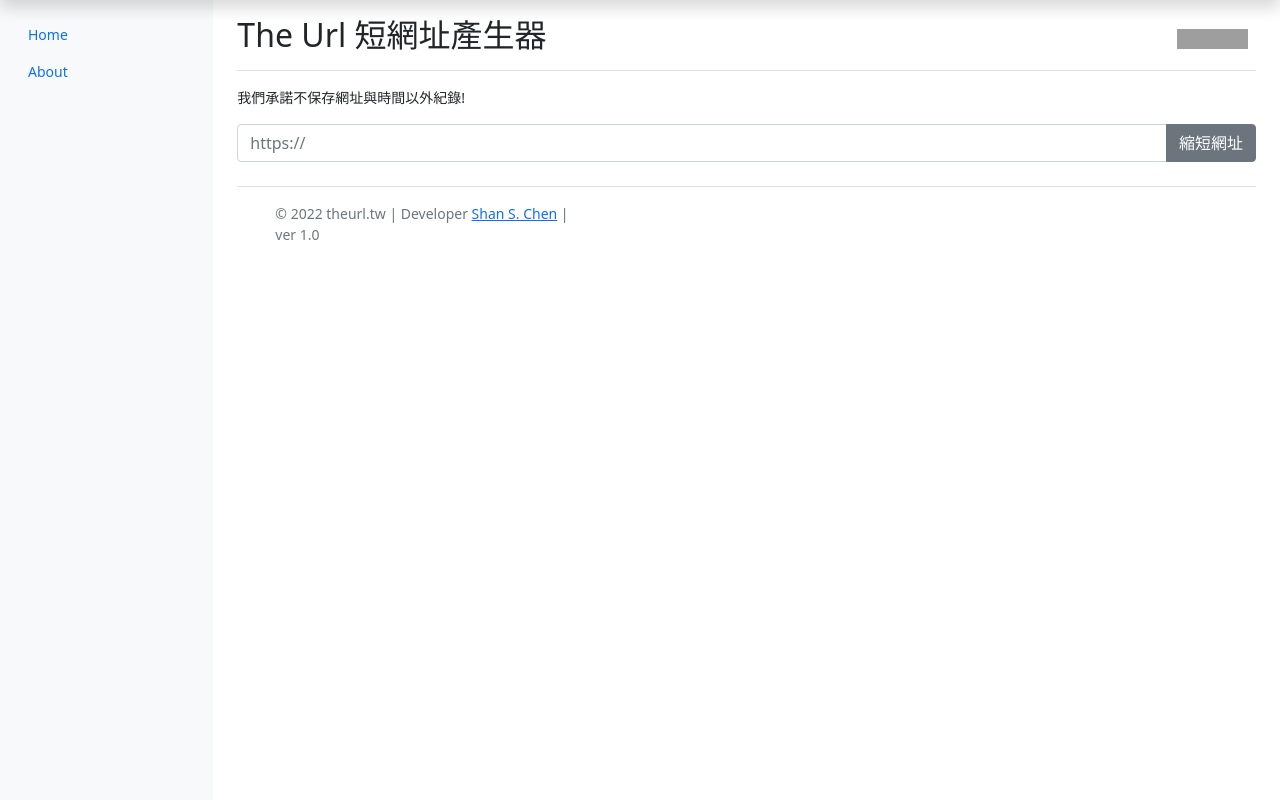
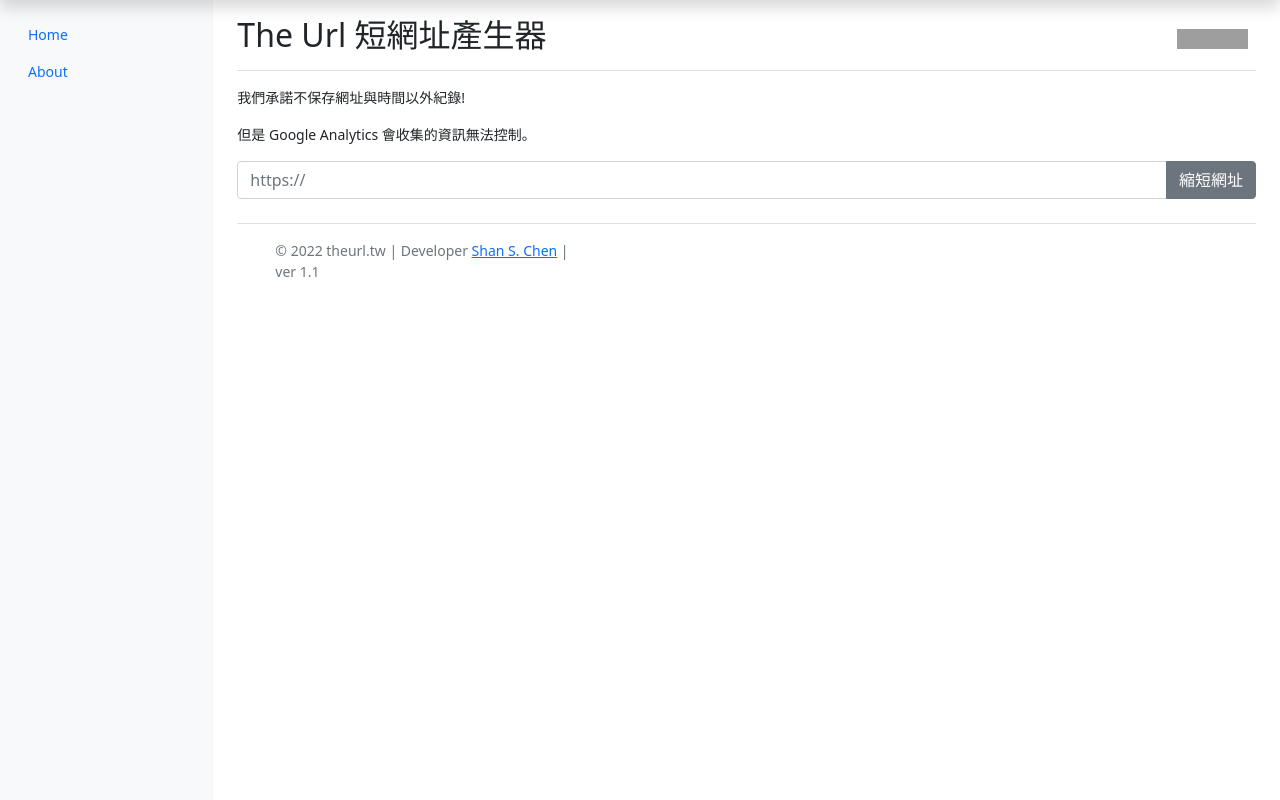
Before and after one commit to stwater20/the-url, a Flask app: page / in a window 1280 px wide. Shown: the part 48-848 px from the top of the page. Run offline with Flask 2, Linux system fonts and the light colour scheme; some libraries are stand-ins or nearby versions; grey boxes are pictures that could not be loaded.

Commit message:
add google analysis

```diff
--- a/templates/index.html
+++ b/templates/index.html
@@ -108,6 +108,7 @@
         </div>
         <div>
           <p>我們承諾不保存網址與時間以外紀錄!</p>
+          <p>但是 Google Analytics 會收集的資訊無法控制。</p>
         </div>
         <div>
           <div class="input-group">
@@ -141,7 +142,7 @@
               </svg>
             </a>
             <span class="text-muted">© 2022 theurl.tw | Developer <a href="https://sectools.tw/author-ryan">Shan S.
-                Chen</a> | ver 1.0 </span>
+                Chen</a> | ver 1.1 </span>
           </div>
 
           <ul class="nav col-md-4 justify-content-end list-unstyled d-flex">
```
